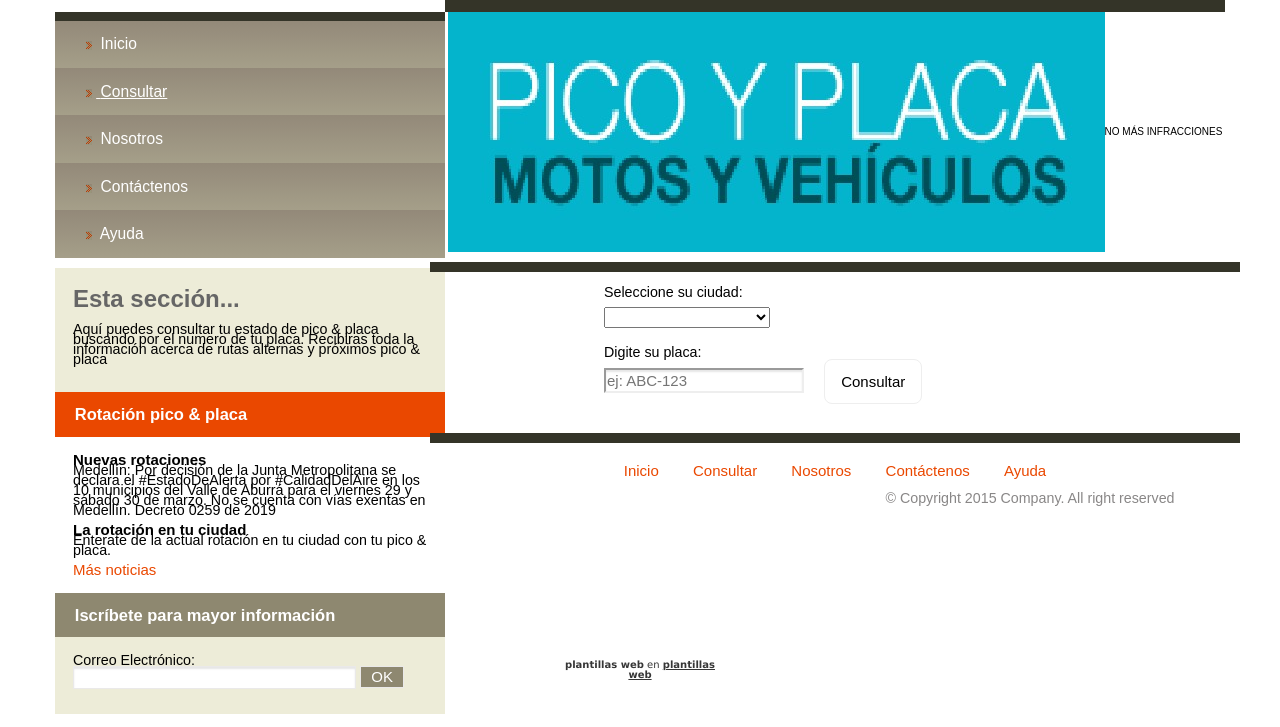
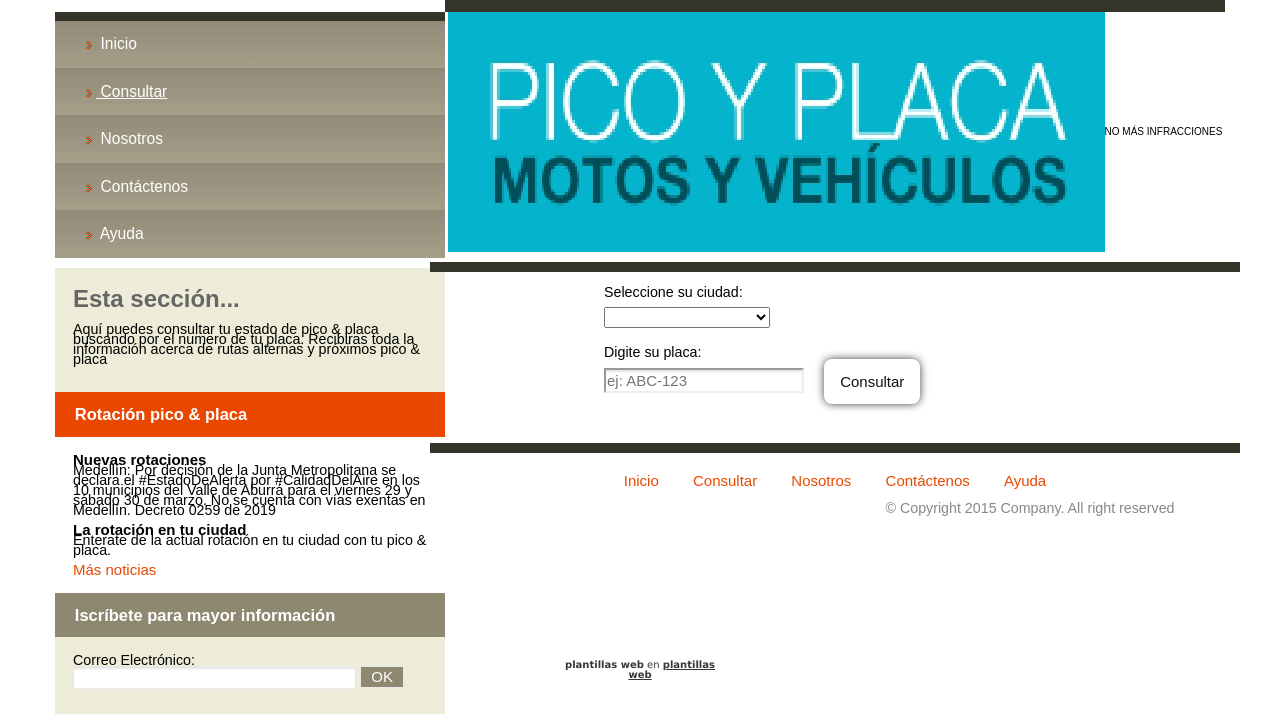
Before and after one commit to DanniCross/ProyectoDise-o, a plain HTML site: page portfolio.htm in a window 1280 px wide. Shown: the part 73-800 px from the top of the page. Drawn offline with nearby package versions, Linux system fonts and the light colour scheme; some packages are replaced by stand-ins of ours; a script that the page names is missing; a web font is replaced by a local one.

Commit message:
proyecto

```diff
--- a/css/style.css
+++ b/css/style.css
@@ -40,16 +40,28 @@ p {
   margin-top: 2.5%;
 }
 
-.boton{
+.boton, .boton:focus{
   overflow: hidden;
   padding: 1rem;
   margin: 0 1rem;
   border-radius: .5rem;
-  border: 1px solid #eee;
+  border: none;
   width: auto;
   transition: all .3s cubic-bezier(0.165, 0.84, 0.44, 1);
   position: relative;
   top: -.5rem;
+  -webkit-box-shadow: 0px 0px 8px 0px rgba(0,0,0,0.75);
+-moz-box-shadow: 0px 0px 8px 0px rgba(0,0,0,0.75);
+box-shadow: 0px 0px 8px 0px rgba(0,0,0,0.75);
+color: #111;
+}
+
+.boton:hover, .boton:hover:focus {
+  -webkit-box-shadow: 0px 0px 15px 0px rgba(0,0,0,0.75);
+-moz-box-shadow: 0px 0px 15px 0px rgba(0,0,0,0.75);
+box-shadow: 0px 0px 15px 0px rgba(0,0,0,0.75);
+transform: scale3d(1.2, 1.2, 1);
+color: #111;
 }
 
 #placa{
--- a/portfolio.htm
+++ b/portfolio.htm
@@ -193,6 +193,9 @@
 								<p class="placa">Digite su placa:</p>
 								<input id="placa" type="text" placeholder="ej: ABC-123">
 								<button type="submit" class="boton">Consultar</button>
+								<div id="info">
+									<p id="info"></p>
+								</div>
 							  <!--<div class="clear"></div>-->
 							</section>
 						</div>
```
Also changed, not shown: partner.htm (+1 -1 lines), images/portfolio/VayaSeccion.png, images/portfolio/digitar.png (added).
